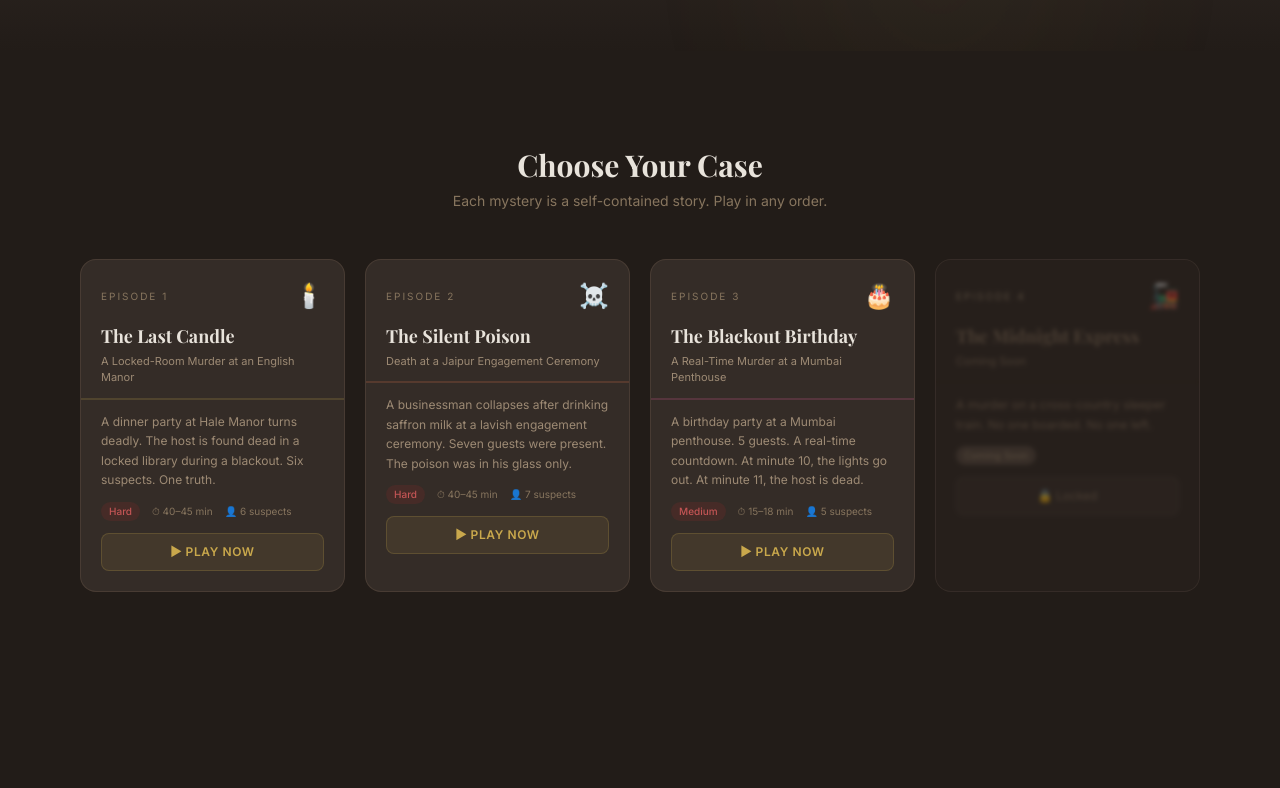
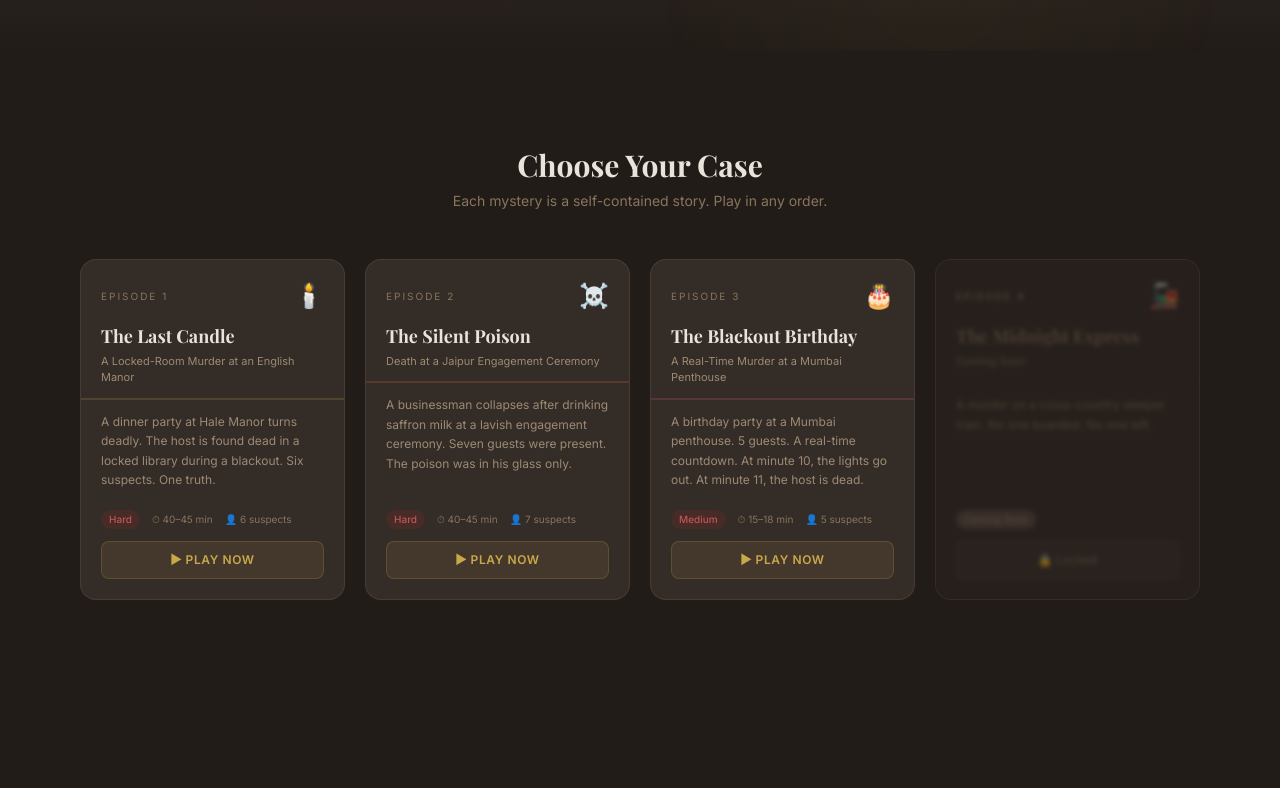
Before and after one commit to DEEP248/Detective, a React (Vite) app: page / in a window 1280 px wide. Shown: the part 509-1297 px from the top of the page. Built offline with nearby package versions, Linux system fonts and the light colour scheme; a web font is replaced by a local one.

Commit message:
fix: align episode card Play Now buttons to bottom

```diff
--- a/src/pages/HomePage.jsx
+++ b/src/pages/HomePage.jsx
@@ -98,7 +98,7 @@ export default function HomePage() {
                             viewport={{ once: true }}
                             transition={{ delay: i * 0.1 }}
                             onClick={() => handlePlay(ep)}
-                            className={`group relative rounded-2xl overflow-hidden border transition-all duration-300
+                            className={`group relative rounded-2xl overflow-hidden border transition-all duration-300 flex flex-col
                                 ${ep.available
                                     ? 'cursor-pointer border-noir-700/50 hover:border-evidence/40 hover:shadow-glow bg-noir-900/80'
                                     : 'cursor-not-allowed border-noir-800/30 bg-noir-900/40'
@@ -122,12 +122,12 @@ export default function HomePage() {
                             </div>
 
                             {/* Card Body */}
-                            <div className="p-5 pt-3 space-y-3">
-                                <p className={`text-xs leading-relaxed ${ep.available ? 'text-noir-400' : 'text-noir-600'}`}>
+                            <div className="p-5 pt-3 space-y-3 flex-1 flex flex-col">
+                                <p className={`text-xs leading-relaxed flex-1 ${ep.available ? 'text-noir-400' : 'text-noir-600'}`}>
                                     {ep.description}
                                 </p>
 
-                                <div className="flex items-center gap-3 text-[10px]">
+                                <div className="flex items-center gap-3 text-[10px] mt-auto pt-2">
                                     {ep.available ? (
                                         <>
                                             <span className="px-2 py-0.5 rounded-full bg-blood-600/20 text-blood-400 font-medium">
```
